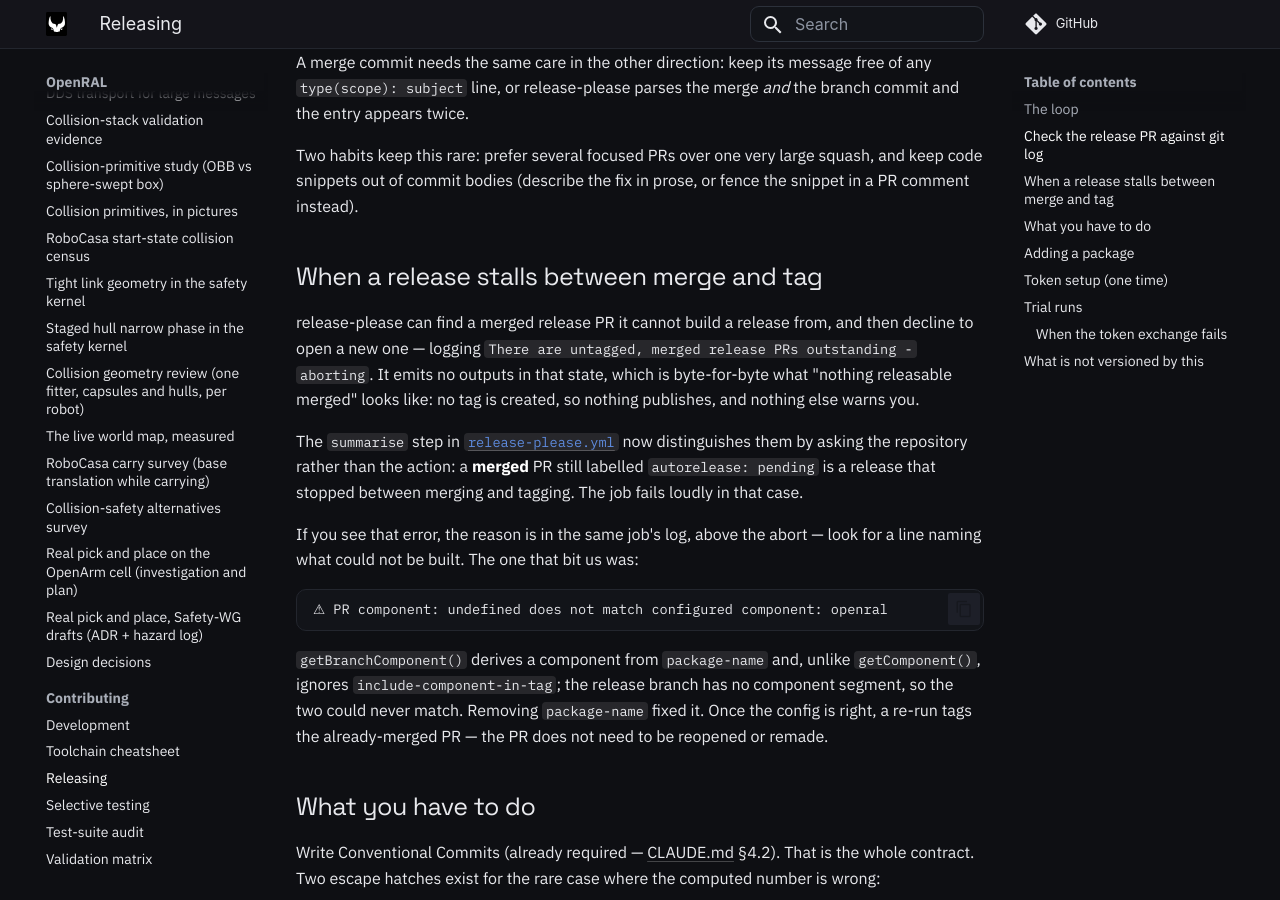
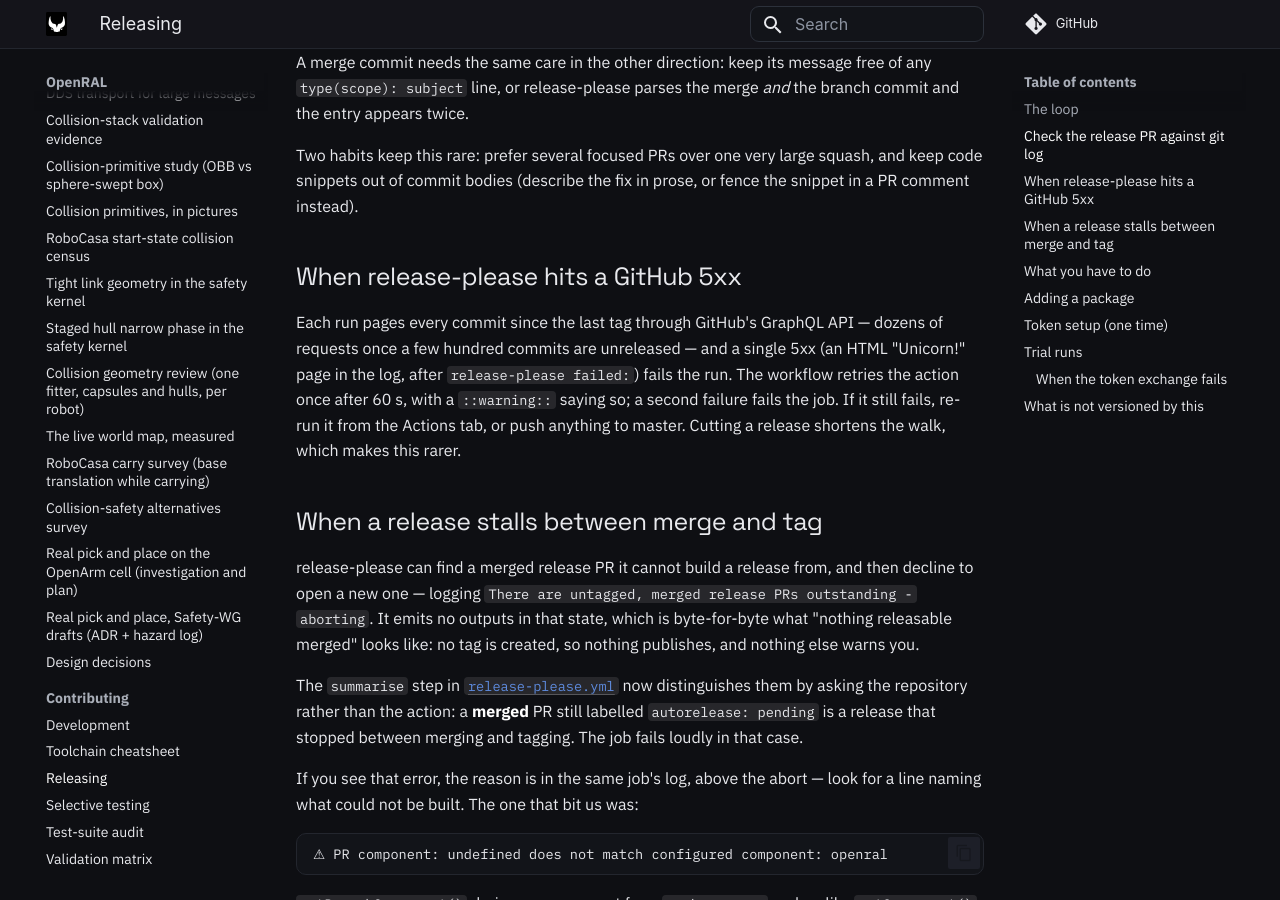
Before and after one commit to OpenRAL/openral, an MkDocs documentation site: the page built from docs/contributing/releasing.md, in a window 1280 px wide and 900 px high, scrolled down 2285 px. Built offline with MkDocs 1.6.1 and Material for MkDocs 9.7.7, drawn with Linux system fonts in a browser that asks for light colours; comment, search, counter and statistics services are not loaded.

Commit message:
fix(ci): retry release-please once on a transient GitHub 5xx
Run 38738727537 failed when GitHub returned a 502 "Unicorn!" page while
release-please was paging the ~600 commits since v0.3.1; the run before
it passed. The action is idempotent, so the workflow now retries it once
after 60 s, logs a warning when it does, and collapses both attempts'
outputs for the steps that follow.

Co-Authored-By: Claude Opus 5.5 <noreply@anthropic.com>
Claude-Session: https://claude.ai/code/session_01SJ43r7FKP1rNCBqB6jRaHS
Signed-off-by: Adrian <adrianllopart@gmail.com>

```diff
--- a/docs/contributing/releasing.md
+++ b/docs/contributing/releasing.md
@@ -109,6 +109,16 @@ free of any `type(scope): subject` line, or release-please parses the merge
 Two habits keep this rare: prefer several focused PRs over one very large
 squash, and keep code snippets out of commit bodies (describe the fix in
 prose, or fence the snippet in a PR comment instead).
+
+## When release-please hits a GitHub 5xx
+
+Each run pages every commit since the last tag through GitHub's GraphQL API —
+dozens of requests once a few hundred commits are unreleased — and a single
+5xx (an HTML "Unicorn!" page in the log, after `release-please failed:`) fails
+the run. The workflow retries the action once after 60 s, with a `::warning::`
+saying so; a second failure fails the job. If it still fails, re-run it from
+the Actions tab, or push anything to master. Cutting a release shortens the
+walk, which makes this rarer.
 
 ## When a release stalls between merge and tag
 
```
Also changed, not shown: 1 other file.
